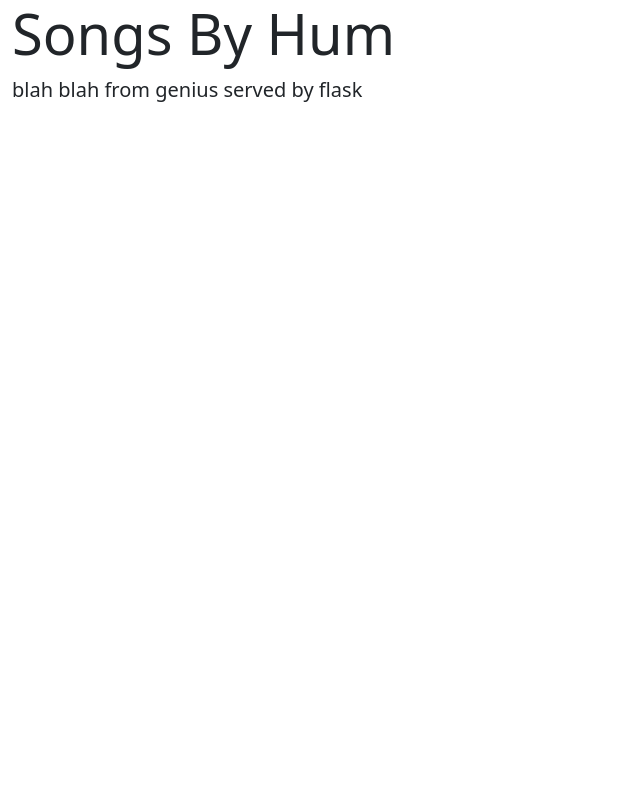
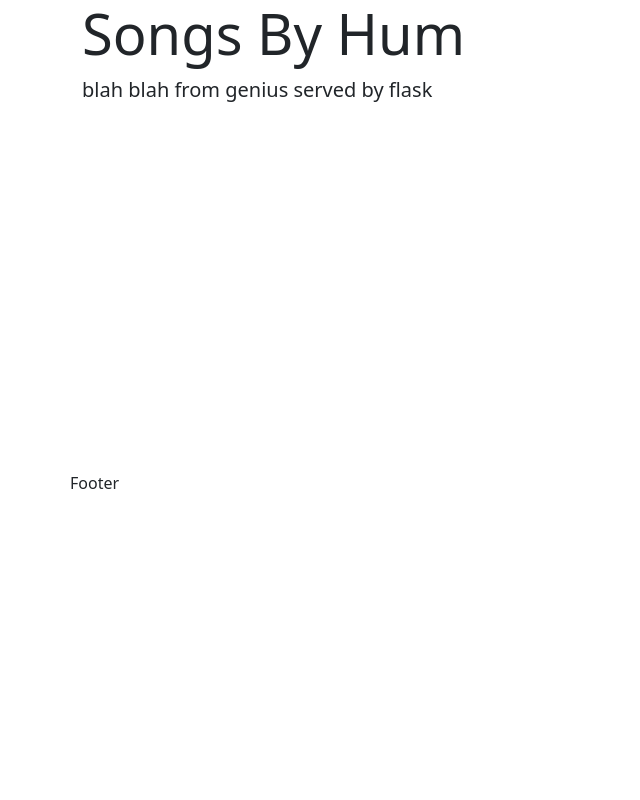
Before and after one commit to benjamenalford/TheGeniusApi, a Flask app: page / in a window 1280 px wide. Shown: the whole page, without its empty margins (0-640 px from the left). Run offline with Flask 3, Linux system fonts and the light colour scheme; data that the repository does not hold is empty.

Commit message:
updated styles

```diff
--- a/generic_flask/static/css/style.css
+++ b/generic_flask/static/css/style.css
@@ -0,0 +1,8 @@
+.thumb {
+    height: 100px;
+    width: 100px;
+}
+
+.table-responsive {
+    height: 350px;
+}
--- a/generic_flask/static/js/app.js
+++ b/generic_flask/static/js/app.js
@@ -19,7 +19,10 @@ d3.json("/api/songs").then(data => {
 
                 if (key == "url") {
                     newRow.append('td').append('a').text(value).attr('href', value).attr('target', '_blank')
-                } else {
+                } else if (key == 'header_image_thumbnail_url') {
+                    newRow.append('td').append('img').attr('src', value).attr("class", "thumb");
+                }
+                else {
                     newRow.append('td').text(value)
                 }
             }
--- a/generic_flask/templates/index.html
+++ b/generic_flask/templates/index.html
@@ -15,22 +15,34 @@
 
 </head>
 
-<body class="container-fluid">
+<body class="container">
+    <div class="row">
         <div class="jumbotron">
             <h1 class="display-4">Songs By Hum</h1>
             <p class="lead">blah blah from genius served by flask</p>
 
         </div>
+    </div>
+    <div class="row">
         <div class="chart">
         </div>
-    <div class="col-md-6">
-        <table class="table table-striped" id="songs">
+    </div>
+    <div class="row">
+
+        <div class="col-md-12">
+            <div class="table-responsive">
+                <table class="table table-striped table-sm" id="songs">
                     <thead>
 
                     </thead>
                 </table>
             </div>
+        </div>
 
+    </div>
+    <div class="row">
+        Footer
+    </div>
     <script type="text/javascript" src="static/js/app.js"></script>
 
 </body>
```
Lines whose indentation alone changed are shown as unchanged.
